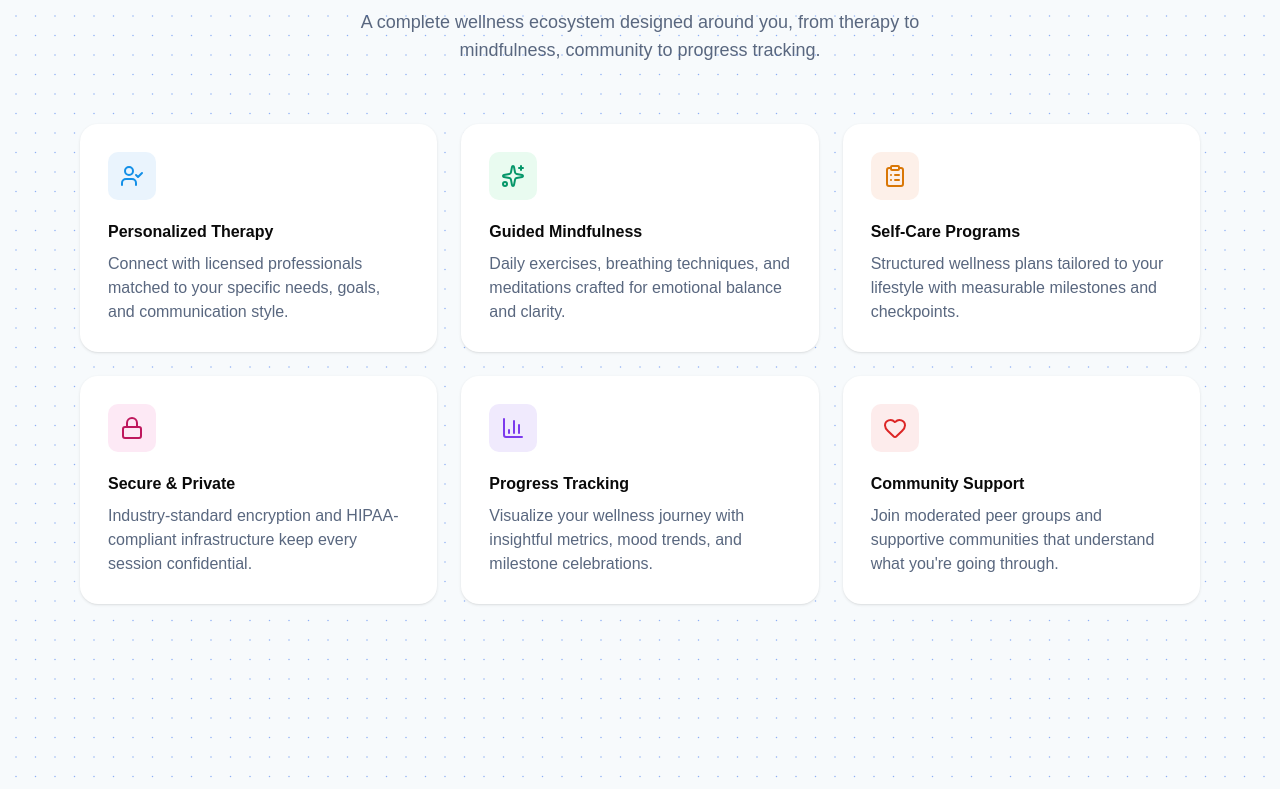
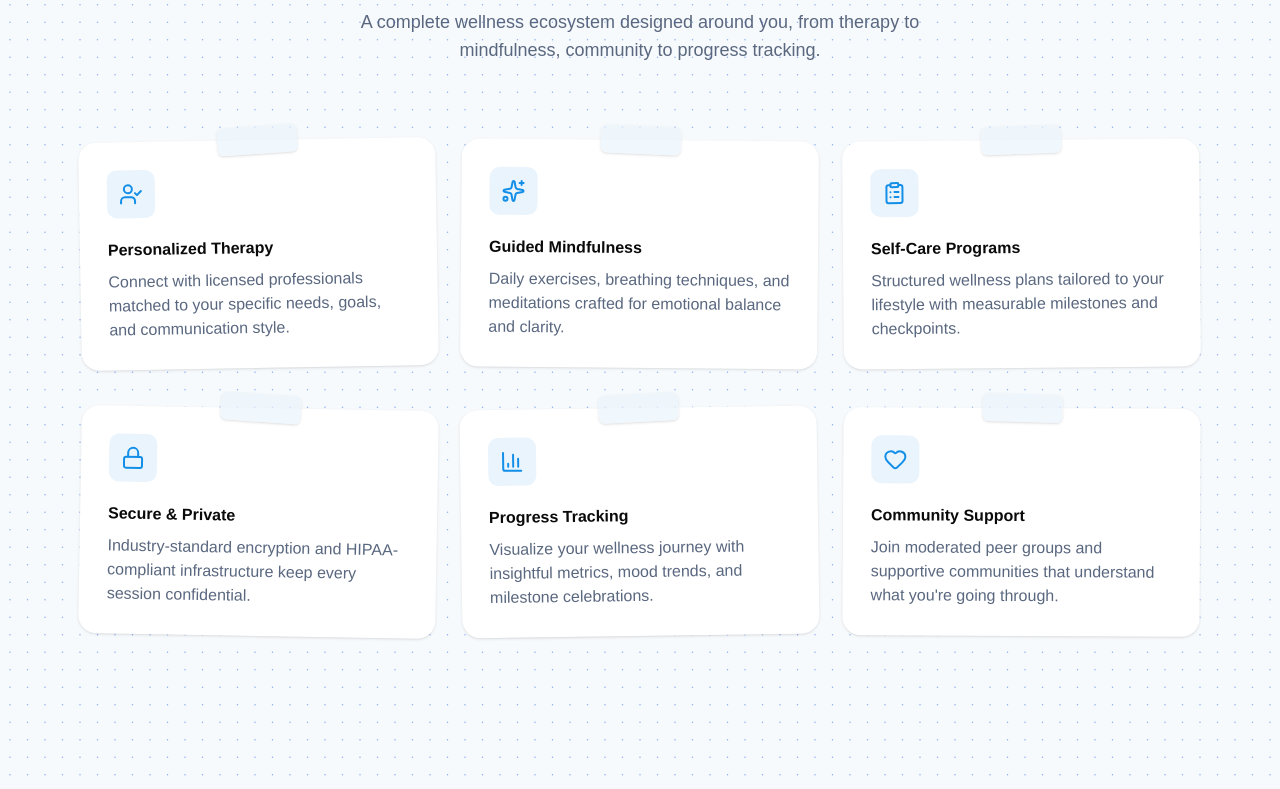
Before and after one commit to jianb14/MindEase, a React (Vite) app: page / in a window 1280 px wide. Shown: the part 1530-2319 px from the top of the page. Built offline with nearby package versions, Linux system fonts and the light colour scheme.

Commit message:
change color icon

```diff
--- a/src/components/layout/Navbar.jsx
+++ b/src/components/layout/Navbar.jsx
@@ -142,7 +142,7 @@ export default function Navbar() {
             ))}
           </div>
 
-          <button className="py-2.75 rounded-lg text-white bg-black font-medium hover:bg-neutral-900 transition cursor-pointer">
+          <button className="py-2.75 rounded-lg text-white bg-blue font-medium transition cursor-pointer">
               Login
           </button>
 
--- a/src/features/home/Hero.jsx
+++ b/src/features/home/Hero.jsx
@@ -3,10 +3,10 @@ import Button from "../../components/ui/Button.jsx";
 import FadeIn from "../../components/ui/FadeIn.jsx";
 
 const stats = [
-    { icon: Star,           color: "#F59E0B", bg: "#FDF0E9", value: "4.9★",    label: "Satisfaction Rating",  pos: "top-18 left-6 lg:left-20",    anim: "floatA" },
-    { icon: Users,          color: "#10B981", bg: "#E9FBF0", value: "50,000+", label: "Active Members",        pos: "top-22 right-6 lg:right-20",  anim: "floatB" },
+    { icon: Star,           color: "#138fe7", bg: "#EBF3FF", value: "4.9",    label: "Satisfaction Rating",  pos: "top-18 left-6 lg:left-20",    anim: "floatA" },
+    { icon: Users,          color: "#138fe7", bg: "#EBF3FF", value: "50,000+", label: "Active Members",        pos: "top-22 right-6 lg:right-20",  anim: "floatB" },
     { icon: Stethoscope,    color: "#138fe7", bg: "#EBF3FF", value: "500+",    label: "Licensed Therapists",  pos: "bottom-32 left-6 lg:left-24", anim: "floatC" },
-    { icon: HeartHandshake, color: "#EC4899", bg: "#FDE9F5", value: "24/7",    label: "Wellness Support",     pos: "bottom-32 right-6 lg:right-26", anim: "floatD" },
+    { icon: HeartHandshake, color: "#138fe7", bg: "#EBF3FF", value: "24/7",    label: "Wellness Support",     pos: "bottom-32 right-6 lg:right-26", anim: "floatD" },
 ];
 
 export default function Hero() {
@@ -20,7 +20,7 @@ export default function Hero() {
                 return (
                     <div
                     key={i}
-                    className={`absolute ${stat.pos} hidden lg:flex items-center gap-3 bg-white rounded-2xl border border-gray-100 px-4 py-3 z-10 shadow-xs hover:scale-110 transition duration-300`}
+                    className={`absolute ${stat.pos} hidden lg:flex items-center gap-3 bg-white rounded-2xl border border-gray-100 px-4 py-3 z-10 shadow-xs hover:shadow-md hover:scale-110 transition duration-300`}
                     style={{
                         animation: `${stat.anim} 3s ease-in-out infinite`,
                         animationDelay: `${i * 0.4}s`,
@@ -49,7 +49,7 @@ export default function Hero() {
                     </div>
                 </div>
 
-                <h1 className="text-5xl md:text-6xl font-serif text-text-primary font-bold text-center mb-6">
+                <h1 className="text-4xl md:text-6xl font-serif text-text-primary font-bold text-center mb-6">
                     Your Mental Wellness <span className="text-btn-primary">Journey Starts Here</span>
                 </h1>
                 <p className="lg:mx-12 text-text-secondary text-md sm:text-lg text-center mb-10 leading-relaxed">
--- a/src/features/home/WhyChoose.jsx
+++ b/src/features/home/WhyChoose.jsx
@@ -2,12 +2,12 @@ import { UserCheck, Sparkles, ClipboardList, Lock, ChartColumn, Heart } from "lu
 import FadeIn from "../../components/ui/FadeIn.jsx";
 
 const cards = [
-    { bg: "bg-blue-ghost", icon: <UserCheck size={24} className="text-text-accent" />, title: "Personalized Therapy", desc: "Connect with licensed professionals matched to your specific needs, goals, and communication style." },
-    { bg: "bg-green-ghost", icon: <Sparkles size={24} className="text-green" />, title: "Guided Mindfulness", desc: "Daily exercises, breathing techniques, and meditations crafted for emotional balance and clarity." },
-    { bg: "bg-orange-ghost", icon: <ClipboardList size={24} className="text-orange" />, title: "Self-Care Programs", desc: "Structured wellness plans tailored to your lifestyle with measurable milestones and checkpoints." },
-    { bg: "bg-rose-ghost", icon: <Lock size={24} className="text-rose" />, title: "Secure & Private", desc: "Industry-standard encryption and HIPAA-compliant infrastructure keep every session confidential." },
-    { bg: "bg-violet-ghost", icon: <ChartColumn size={24} className="text-violet" />, title: "Progress Tracking", desc: "Visualize your wellness journey with insightful metrics, mood trends, and milestone celebrations." },
-    { bg: "bg-red-ghost", icon: <Heart size={24} className="text-red" />, title: "Community Support", desc: "Join moderated peer groups and supportive communities that understand what you're going through." },
+    { bg: "bg-blue-ghost", icon: <UserCheck size={24} className="text-blue" />, title: "Personalized Therapy", desc: "Connect with licensed professionals matched to your specific needs, goals, and communication style.", tape: "rotate-[-3deg] left-1/2 -translate-x-1/2", card: "rotate-[-1deg]" },
+    { bg: "bg-blue-ghost", icon: <Sparkles size={24} className="text-blue" />, title: "Guided Mindfulness", desc: "Daily exercises, breathing techniques, and meditations crafted for emotional balance and clarity.", tape: "rotate-[2deg] left-1/2 -translate-x-1/2", card: "rotate-[0.5deg]" },
+    { bg: "bg-blue-ghost", icon: <ClipboardList size={24} className="text-blue" />, title: "Self-Care Programs", desc: "Structured wellness plans tailored to your lifestyle with measurable milestones and checkpoints.", tape: "rotate-[-1.5deg] left-1/2 -translate-x-1/2", card: "rotate-[-0.5deg]" },
+    { bg: "bg-blue-ghost", icon: <Lock size={24} className="text-blue" />, title: "Secure & Private", desc: "Industry-standard encryption and HIPAA-compliant infrastructure keep every session confidential.", tape: "rotate-[3deg] left-1/2 -translate-x-1/2", card: "rotate-[1deg]" },
+    { bg: "bg-blue-ghost", icon: <ChartColumn size={24} className="text-blue" />, title: "Progress Tracking", desc: "Visualize your wellness journey with insightful metrics, mood trends, and milestone celebrations.", tape: "rotate-[-2deg] left-1/2 -translate-x-1/2", card: "rotate-[-0.8deg]" },
+    { bg: "bg-blue-ghost", icon: <Heart size={24} className="text-blue" />, title: "Community Support", desc: "Join moderated peer groups and supportive communities that understand what you're going through.", tape: "rotate-[1.5deg] left-1/2 -translate-x-1/2", card: "rotate-[0.3deg]" },
 ]
 
 export default function WhyChoose() {
@@ -22,17 +22,20 @@ export default function WhyChoose() {
 
                 <div className="grid grid-cols-1 lg:grid-cols-3 sm:grid-cols-2 grid-rows-2 gap-6 sm:mx-6 md:mx-10 mx-0">
                     {cards.map((card, i) => (
-                        <FadeIn key={i} delay={i * 0.1} className="z-2">
-                            <div className="bg-white p-7 group rounded-2xl shadow hover:-translate-y-1.75 hover:shadow-lg transition duration-300 h-full">
-                                <div className={`h-12 w-12 flex justify-center items-center ${card.bg} rounded-lg mb-5 transition-transform duration-300 group-hover:scale-115`}>
-                                    {card.icon}
-                                </div>
-                                <h4 className="font-bold mb-2">{card.title}</h4>
-                                <p className="text-text-secondary">{card.desc}</p>
+                        <FadeIn key={i} delay={i * 0.1} className="z-2 relative pt-4">
+                            <div className={`relative bg-white p-7 group rounded-2xl shadow hover:-translate-y-1.75 hover:shadow-lg transition duration-300 h-full ${card.card} hover:rotate-0`}>
+                            {/* tape nasa loob ng card */}
+                            <div className={`absolute -top-3.5 ${card.tape} z-3 w-20 h-7 bg-blue-ghost/70 rounded-sm shadow-sm`}></div>
+                            <div className={`h-12 w-12 flex justify-center items-center ${card.bg} rounded-lg mb-5 transition-transform group-hover:bg-blue-accent duration-300 group-hover:scale-115`}>
+                                {card.icon}
+                            </div>
+                            <h4 className="font-bold mb-2">{card.title}</h4>
+                            <p className="text-text-secondary">{card.desc}</p>
                             </div>
                         </FadeIn>
                     ))}
                 </div>
+
             </div>
         </section>
     )
--- a/src/index.css
+++ b/src/index.css
@@ -12,6 +12,7 @@
 
   --color-blue: #138fe7;
   --color-blue-ghost: #EAF4FD;
+  --color-blue-accent: #DFF0FC;
   --color-red: rgb(220, 38, 38);
   --color-red-ghost: #FDECEC;
   --color-green: rgba(5, 150, 105);
--- a/src/pages/Home.jsx
+++ b/src/pages/Home.jsx
@@ -8,7 +8,7 @@ export default function Home() {
     return (
         <div className="relative min-h-screen">
             <div className="absolute inset-0 h-full w-full">
-                <DotField dotSpacing={18}/>
+                <DotField dotSpacing={16}/>
             </div>
             <Hero />
             <LogoMarquee />
```
